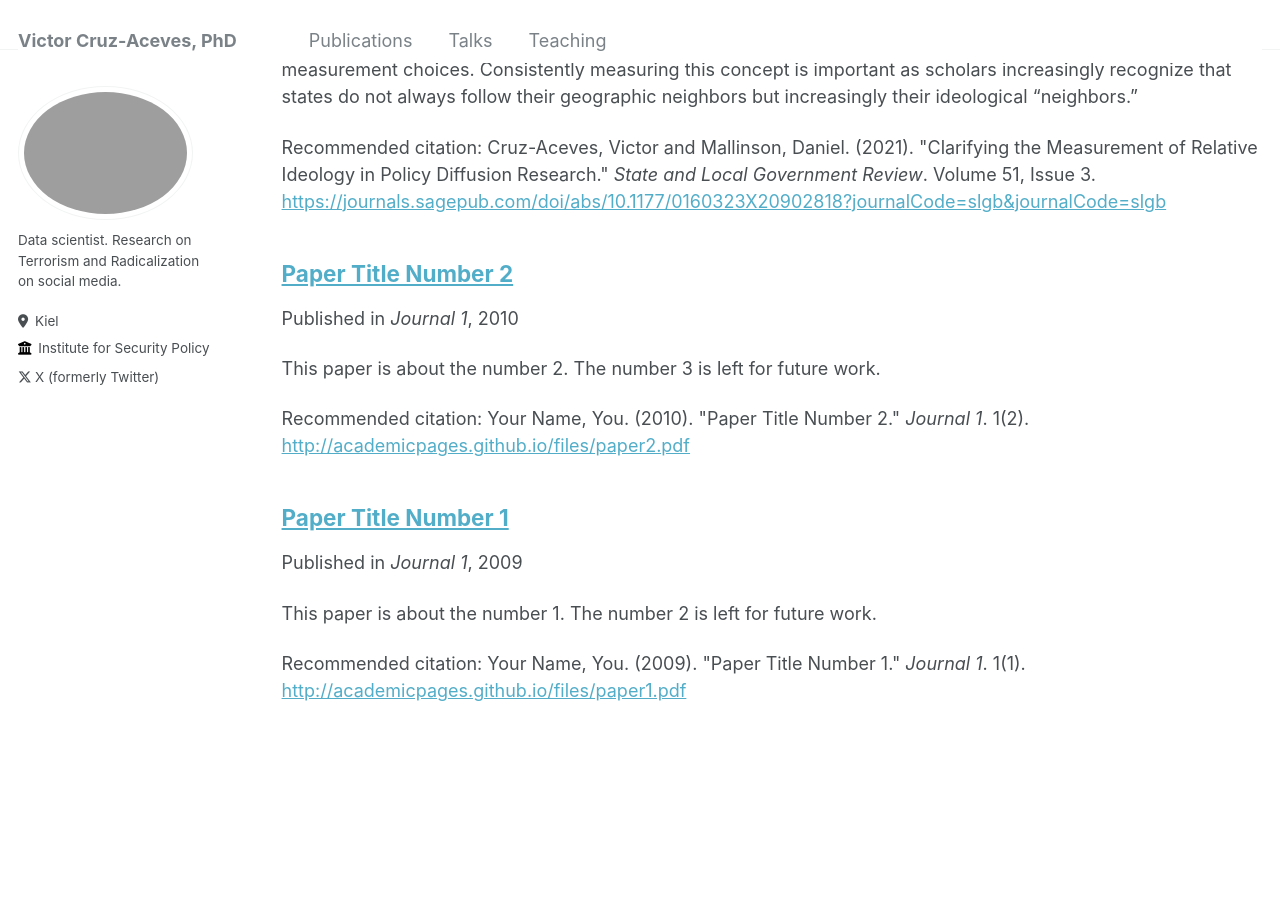
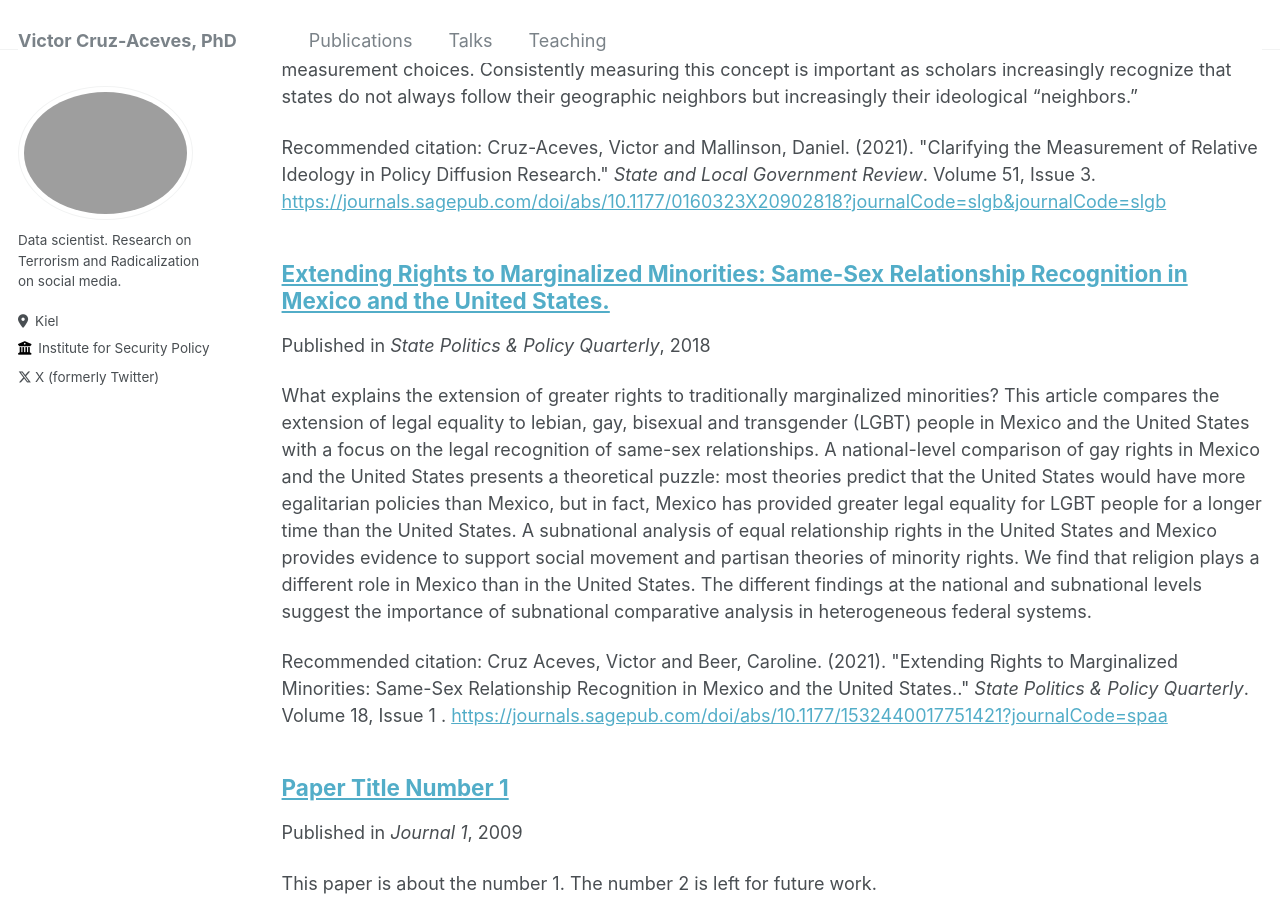
Before and after one commit to victor-cruz-aceves/victor-cruz-aceves.github.io, a Jekyll site: the page built from _pages/publications.md, in a window 1280 px wide and 900 px high, scrolled down 848 px. Built offline with Jekyll 4.4.1, drawn with Linux system fonts in a browser that asks for light colours.

Commit message:
Added basic info of 2018 paper

```diff
--- a/_publications/2010-10-01-paper-title-number-2.md
+++ b/_publications/2010-10-01-paper-title-number-2.md
@@ -1,12 +1,13 @@
 ---
-title: "Paper Title Number 2"
+title: "Extending Rights to Marginalized Minorities: Same-Sex Relationship Recognition in Mexico and the United States."
 collection: publications
 permalink: /publication/2010-10-01-paper-title-number-2
-excerpt: 'This paper is about the number 2. The number 3 is left for future work.'
-date: 2010-10-01
-venue: 'Journal 1'
-paperurl: 'http://academicpages.github.io/files/paper2.pdf'
-citation: 'Your Name, You. (2010). &quot;Paper Title Number 2.&quot; <i>Journal 1</i>. 1(2).'
+excerpt: 'What explains the extension of greater rights to traditionally marginalized minorities? This article compares the extension of legal equality to lebian, gay, bisexual and transgender (LGBT) people in Mexico and the United States with a focus on the legal recognition of same-sex relationships. A national-level comparison of gay rights in Mexico and the United States presents a theoretical puzzle: most theories predict that the United States would have more egalitarian policies than Mexico, but in fact, Mexico has provided greater legal equality for LGBT people for a longer time than the United States. A subnational analysis of equal relationship rights in the United States and Mexico provides evidence to support social movement and partisan theories of minority rights. We find that religion plays a different role in Mexico than in the United States. The different findings at the national and subnational levels suggest the importance of subnational comparative analysis in heterogeneous federal systems.'
+date: 2018-01-17
+venue: 'State Politics & Policy Quarterly'
+paperurl: 'https://journals.sagepub.com/doi/abs/10.1177/1532440017751421?journalCode=spaa'
+citation: 'Cruz Aceves, Victor and Beer, Caroline. (2021). &quot;Extending Rights to Marginalized Minorities: Same-Sex Relationship Recognition in Mexico and the United States..&quot; <i>State Politics & Policy Quarterly</i>. Volume 18, Issue 1
+.'
 ---
 
 The contents above will be part of a list of publications, if the user clicks the link for the publication than the contents of section will be rendered as a full page, allowing you to provide more information about the paper for the reader. When publications are displayed as a single page, the contents of the above "citation" field will automatically be included below this section in a smaller font.
```
